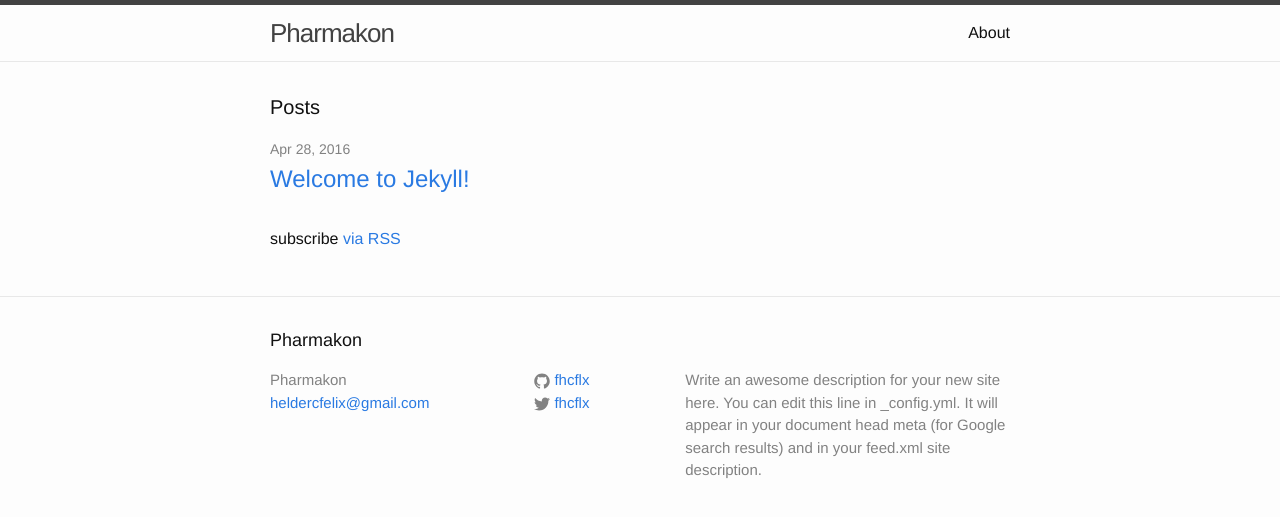
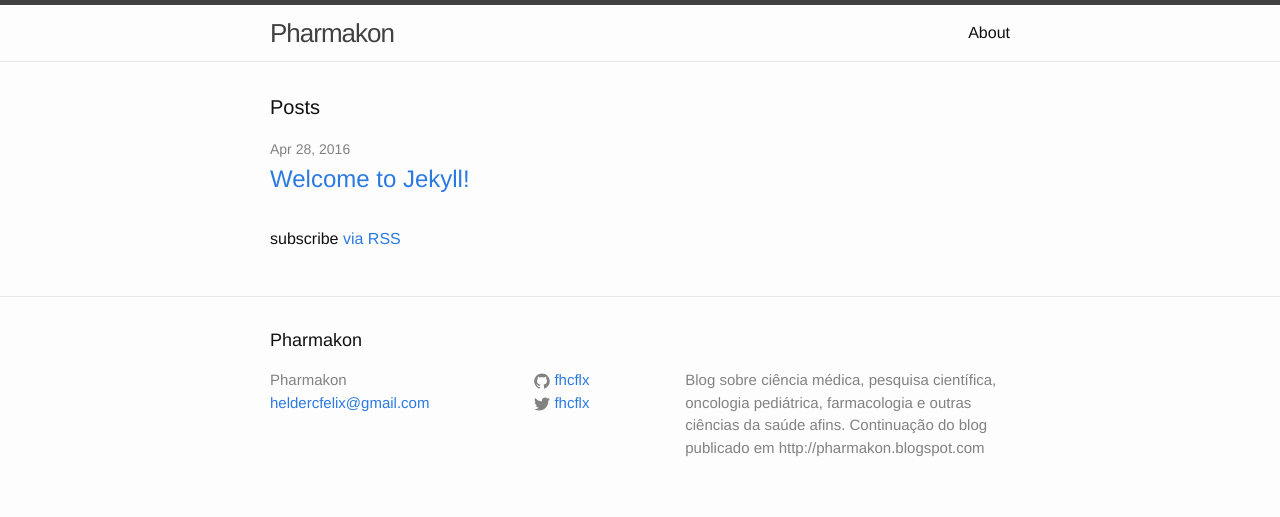
Before and after one commit to fhcflx/pharmakon, a Jekyll site: the page built from index.html, in a window 1280 px wide. Shown: the top 517 px of the page. Built offline with Jekyll 4.4.1, drawn with Linux system fonts in a browser that asks for light colours.

Commit message:
description

```diff
--- a/_config.yml
+++ b/_config.yml
@@ -9,11 +9,11 @@
 title: Pharmakon
 email: heldercfelix@gmail.com
 description: > # this means to ignore newlines until "baseurl:"
-  Write an awesome description for your new site here. You can edit this
-  line in _config.yml. It will appear in your document head meta (for
-  Google search results) and in your feed.xml site description.
+  Blog sobre ciência médica, pesquisa científica, oncologia pediátrica,
+  farmacologia e outras ciências da saúde afins. Continuação do blog
+  publicado em http://pharmakon.blogspot.com
 baseurl: "" # the subpath of your site, e.g. /blog
-url: "http://yourdomain.com" # the base hostname & protocol for your site
+url: "http://fhcflx.github.io/pharmakon/" # the base hostname & protocol for your site
 twitter_username: fhcflx
 github_username:  fhcflx
 
```
Also changed, not shown: 1 other file.
